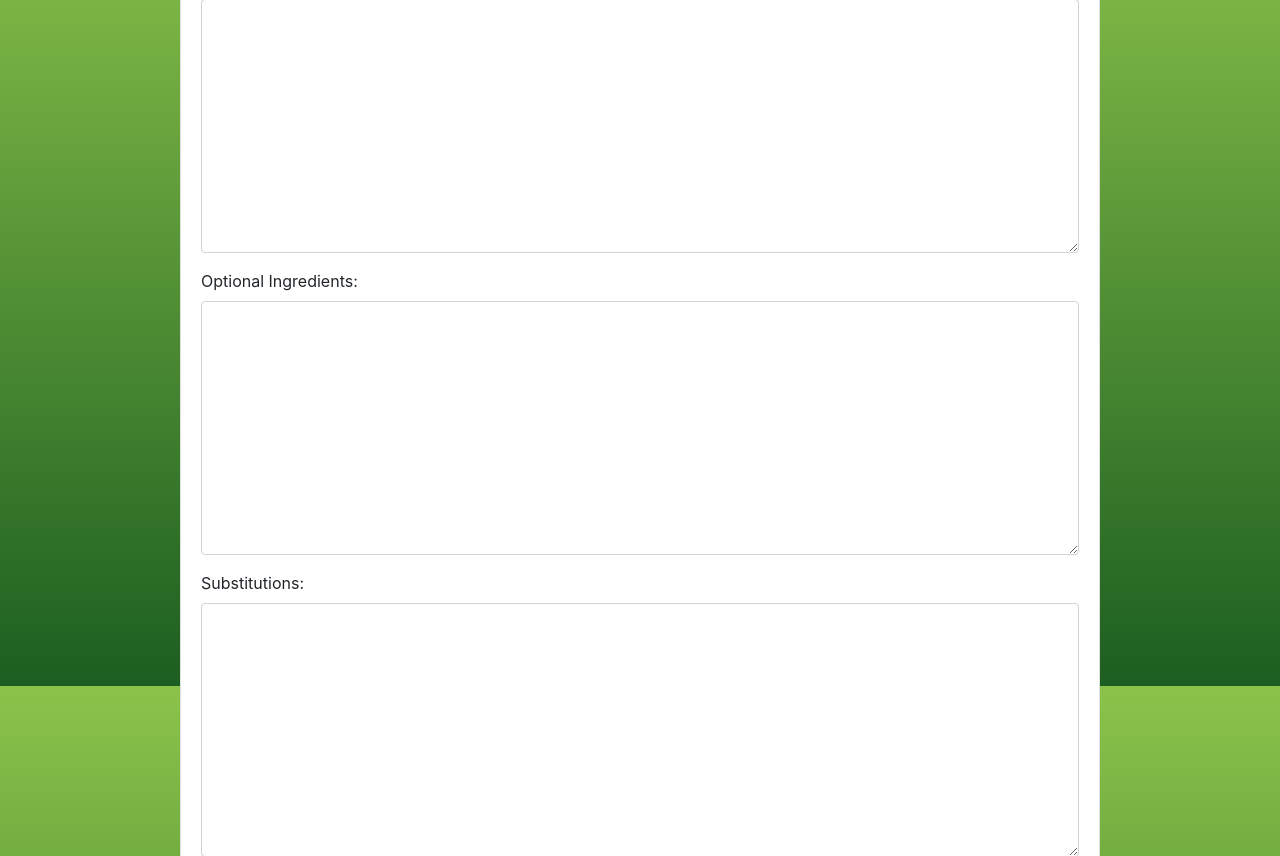
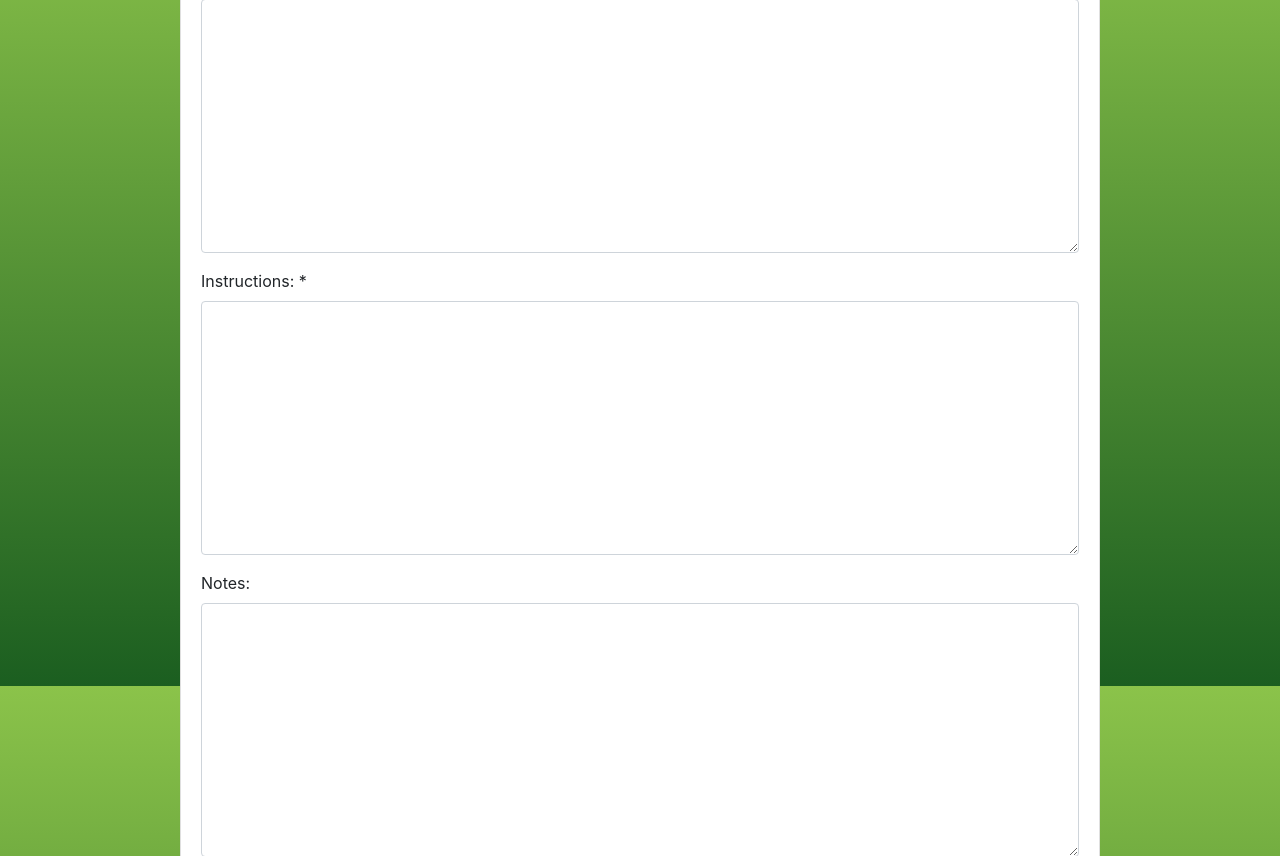
Before and after one commit to repacheco1/CINS465-Final_Project, a Django app: page /add-recipe/ in a window 1280 px wide. Shown: the part 914-1770 px from the top of the page. Run offline with Django 3.2, Linux system fonts and the light colour scheme; the visitor is signed in with stand-in values (Sample User, id 1); some libraries are stand-ins or nearby versions.

Commit message:
Merge optional and subtitutions fields to notes

```diff
--- a/mysite/foodfficient/forms.py
+++ b/mysite/foodfficient/forms.py
@@ -56,9 +56,8 @@ class RecipeForm(forms.Form):
     image = forms.ImageField(label='Submit picture: ', max_length=500)
     description = forms.CharField(label='Description: ', max_length=500, widget=forms.Textarea)
     ingredients = forms.CharField(label='Ingredients: ', widget=forms.Textarea)
-    optional_ingredients = forms.CharField(label='Optional Ingredients: ',widget=forms.Textarea, required=False)
-    substitutions = forms.CharField(label='Substitutions: ', widget=forms.Textarea, required=False)
     instructions = forms.CharField(label='Instructions: ', widget=forms.Textarea)
+    notes = forms.CharField(label='Notes: ', widget=forms.Textarea, required=False)
 
     def save(self, request):
         recipe_instance = models.Recipe()
@@ -68,9 +67,8 @@ class RecipeForm(forms.Form):
         recipe_instance.image = self.cleaned_data["image"]
         recipe_instance.description = self.cleaned_data["description"]
         recipe_instance.ingredients = self.cleaned_data["ingredients"]
-        recipe_instance.optional_ingredients = self.cleaned_data["optional_ingredients"]
-        recipe_instance.substitutions = self.cleaned_data["substitutions"]
         recipe_instance.instructions = self.cleaned_data["instructions"]
+        recipe_instance.notes = self.cleaned_data["notes"]
         recipe_instance.author = request.user
         recipe_instance.total_time = self.cleaned_data["prep_time"] + self.cleaned_data["cook_time"]
         recipe_instance.save()
--- a/mysite/foodfficient/models.py
+++ b/mysite/foodfficient/models.py
@@ -27,8 +27,7 @@ class Recipe(models.Model):
         blank=True)
     description = models.TextField()
     ingredients = models.TextField()
-    optional_ingredients = models.TextField(blank=True)
-    substitutions = models.TextField(blank=True)
+    notes = models.TextField(blank=True)
     instructions = models.TextField()
     updated_on = models.DateTimeField(auto_now= True)
     created_on = models.DateTimeField(auto_now_add=True)
```
Also changed, not shown: mysite/foodfficient/templates/recipe_details.html (+2 -6 lines), mysite/foodfficient/migrations/0002_auto_20200421_1912.py (added).
